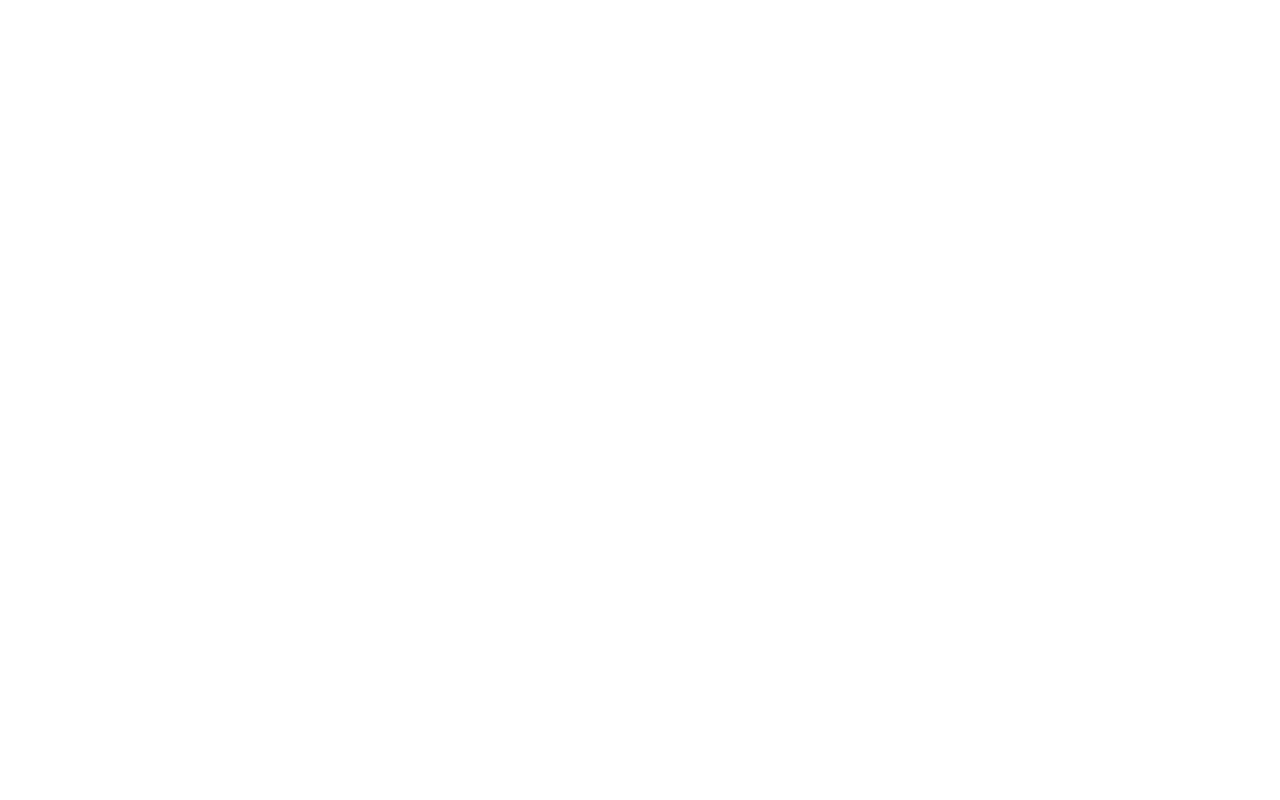
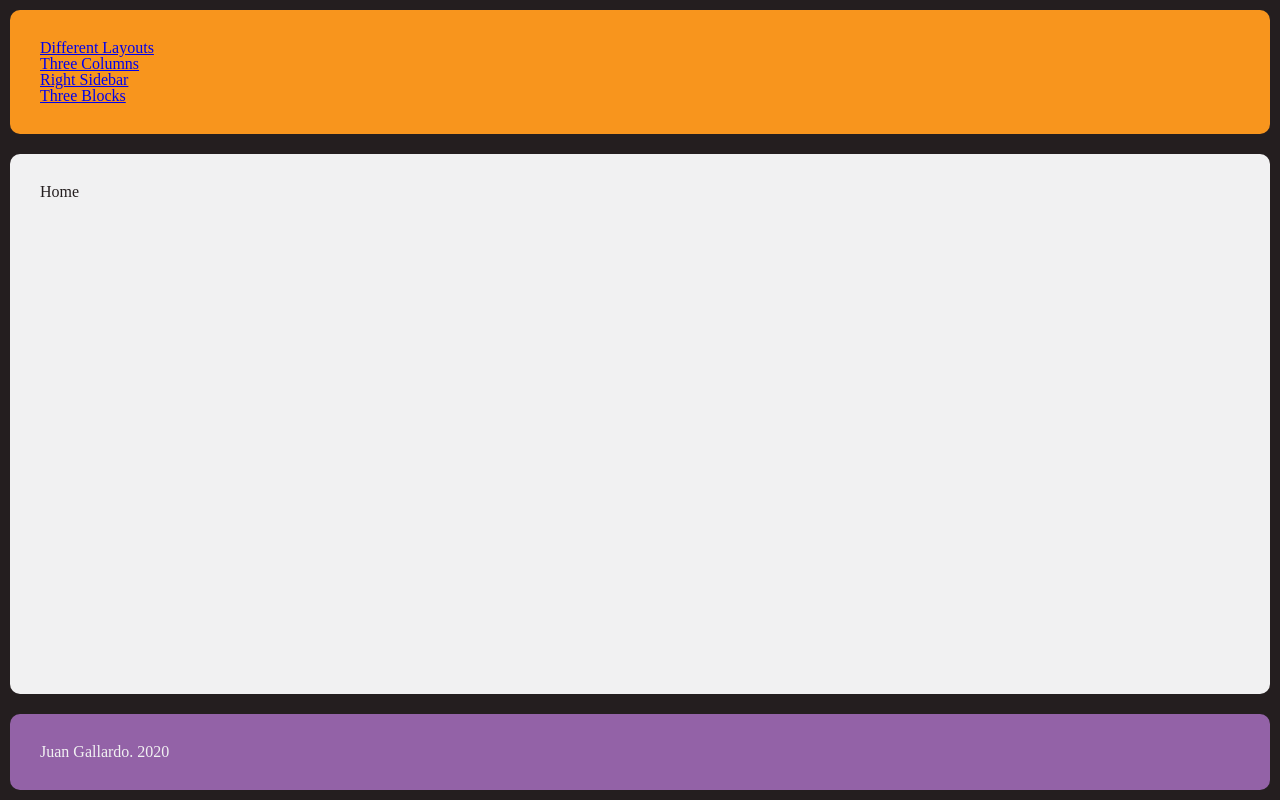
Before and after one commit to JGallardo4/w5c-grid-layouts, a plain HTML site: page index.html in a window 1280 px wide. Drawn offline with Linux system fonts and the light colour scheme; files that its build step writes are made by us from their sources.

Commit message:
Add basic skeleton

```diff
--- /dev/null
+++ b/css/base.css
@@ -0,0 +1,49 @@
+@import "reset.css";
+
+/** Theme colors **/
+
+:root {
+    --dark: #241e1f;
+    --light: #f1f1f2;
+    --accent1: #9362a7;
+    --accent2: #f8951d;
+    --accent3: #91c143;
+}
+
+body {
+    color: var(--light);
+    background-color: var(--dark);
+}
+
+header {
+    background-color: var(--accent2);
+    color: var(--dark);
+}
+
+main {
+    background-color: var(--light);
+    color: var(--dark);
+}
+
+footer {
+    background-color: var(--accent1);
+}
+
+
+/* Layout */
+
+body {
+    height: 100vh;
+}
+
+body>* {
+    margin: 10px;
+    padding: 30px;
+    border-radius: 10px;
+}
+
+
+/* Other Style */
+
+
+/* Fonts */
--- /dev/null
+++ b/css/home.css
@@ -0,0 +1,15 @@
+@import "base.css";
+
+/* Layout */
+
+body {
+    display: grid;
+    grid-template-columns: 1fr;
+    grid-template-rows: auto 1fr auto;
+}
+
+
+/* Other Style */
+
+
+/* Fonts */
--- /dev/null
+++ b/css/reset.css
@@ -0,0 +1,137 @@
+/* http://meyerweb.com/eric/tools/css/reset/
+   v2.0 | 20110126
+   License: none (public domain)
+*/
+
+html,
+body,
+div,
+span,
+applet,
+object,
+iframe,
+h1,
+h2,
+h3,
+h4,
+h5,
+h6,
+p,
+blockquote,
+pre,
+a,
+abbr,
+acronym,
+address,
+big,
+cite,
+code,
+del,
+dfn,
+em,
+img,
+ins,
+kbd,
+q,
+s,
+samp,
+small,
+strike,
+strong,
+sub,
+sup,
+tt,
+var,
+b,
+u,
+i,
+center,
+dl,
+dt,
+dd,
+ol,
+ul,
+li,
+fieldset,
+form,
+label,
+legend,
+table,
+caption,
+tbody,
+tfoot,
+thead,
+tr,
+th,
+td,
+article,
+aside,
+canvas,
+details,
+embed,
+figure,
+figcaption,
+footer,
+header,
+hgroup,
+menu,
+nav,
+output,
+ruby,
+section,
+summary,
+time,
+mark,
+audio,
+video {
+    margin: 0;
+    padding: 0;
+    border: 0;
+    font-size: 100%;
+    font: inherit;
+    vertical-align: baseline;
+}
+
+
+/* HTML5 display-role reset for older browsers */
+
+article,
+aside,
+details,
+figcaption,
+figure,
+footer,
+header,
+hgroup,
+menu,
+nav,
+section {
+    display: block;
+}
+
+body {
+    line-height: 1;
+}
+
+ol,
+ul {
+    list-style: none;
+}
+
+blockquote,
+q {
+    quotes: none;
+}
+
+blockquote:before,
+blockquote:after,
+q:before,
+q:after {
+    content: '';
+    content: none;
+}
+
+table {
+    border-collapse: collapse;
+    border-spacing: 0;
+}
--- a/css/style.css
+++ /dev/null
@@ -1,3 +0,0 @@
-/* Layout */
-/* Other Style */
-/* Fonts */
--- a/index.html
+++ b/index.html
@@ -1,15 +1,48 @@
 <!DOCTYPE html>
 <html lang="en">
-  <head>
+
+<head>
     <meta charset="UTF-8" />
     <meta name="viewport" content="width=device-width, initial-scale=1.0" />
-    <title></title>
-    <link rel="stylesheet" href="style.css" />
-  </head>
+    <title>Layouts - Home</title>
+    <link rel="stylesheet" href="css/home.css" />
+</head>
 
-  <body>
-    <header></header>
+<body>
+    <header>
+        <nav>
+            <a id="site-title" href="index.html">
+                <h2>Different Layouts</h2>
+            </a>
 
-    <main></main>
-  </body>
+            <ul id="nav-list">
+                <a id="three-columns" href="three-columns.html" class="nav-item">
+                    <li>
+                        Three Columns
+                    </li>
+                </a>
+                <a id="right-sidebar" href="sidebar.html" class="nav-item">
+                    <li>
+                        Right Sidebar
+                    </li>
+                </a>
+
+                <a id="three-blocks" href="three-blocks.html" class="nav-item">
+                    <li>
+                        Three Blocks
+                    </li>
+                </a>
+            </ul>
+        </nav>
+    </header>
+
+    <main>
+        <h1 id="title">Home</h1>
+    </main>
+
+    <footer>
+        Juan Gallardo. 2020
+    </footer>
+</body>
+
 </html>
```
Also changed, not shown: css/sidebar.css (added, +9 -0 lines), css/three-blocks.css (added, +9 -0 lines), css/three-columns.css (added, +9 -0 lines), sidebar.html (added, +71 -0 lines), three-blocks.html (added, +68 -0 lines), three-columns.html (added, +68 -0 lines).
